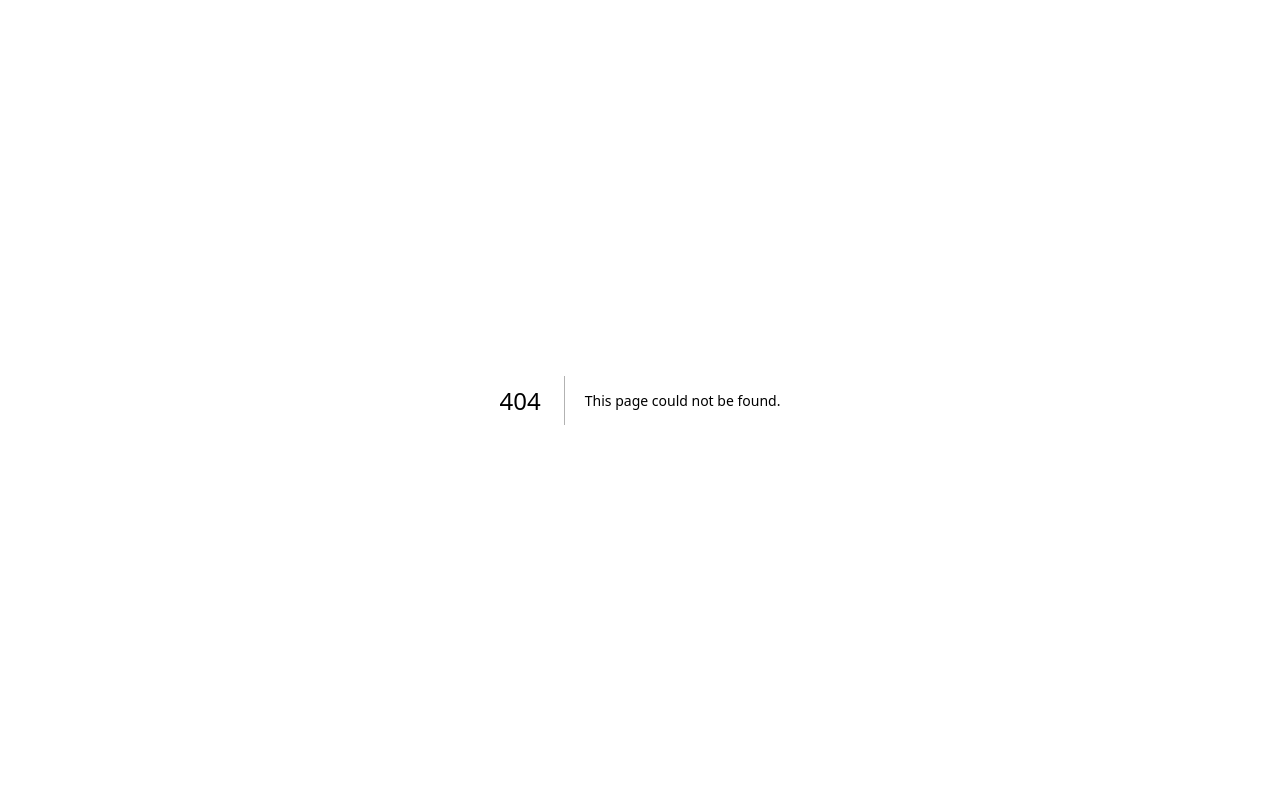
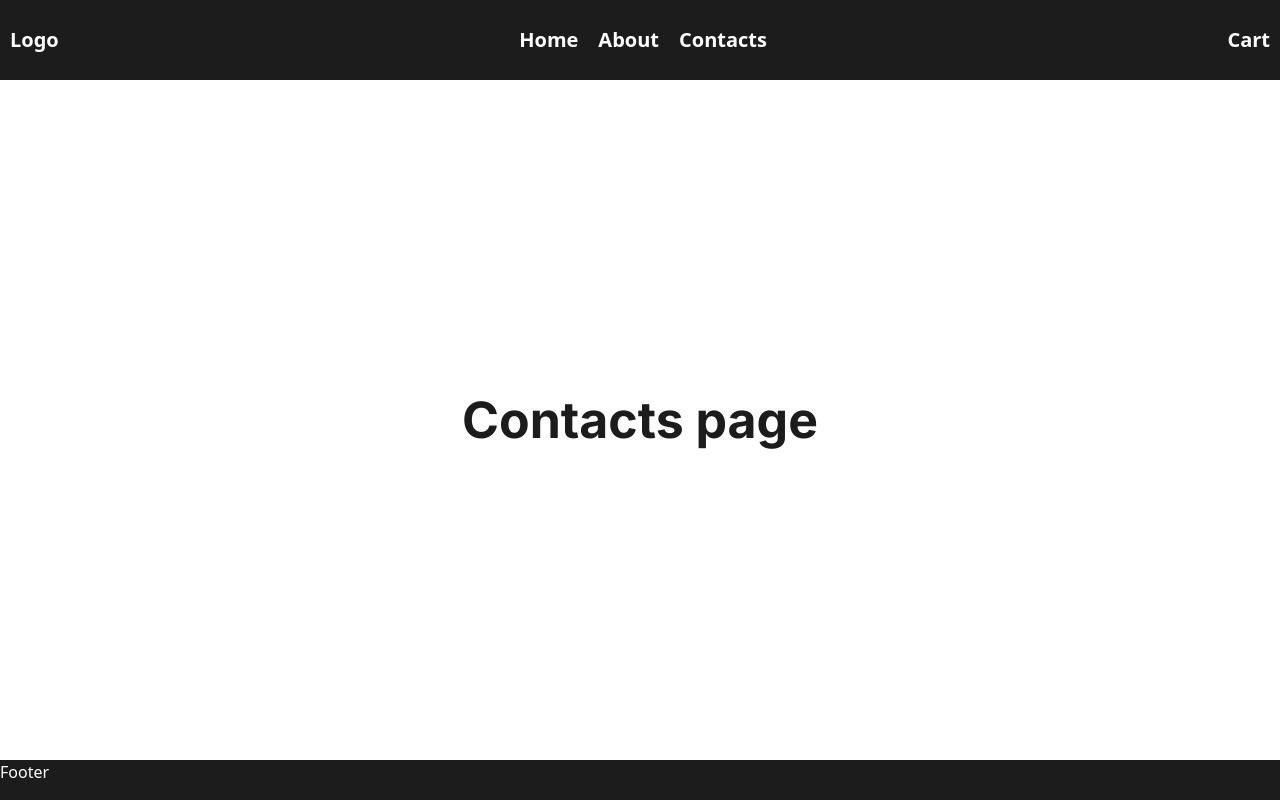
Before and after one commit to speedo-ua/store-team, a Next.js app: page /contacts in a window 1280 px wide. Before the commit this address had no page. Built offline with nearby package versions, Linux system fonts and the light colour scheme.

Commit message:
css, html

```diff
--- /dev/null
+++ b/app/about/page.tsx
@@ -0,0 +1,7 @@
+const About = () => {
+    return (
+       <h1>About page</h1>
+    )
+}
+
+export default About
--- /dev/null
+++ b/app/contacts/page.tsx
@@ -0,0 +1,6 @@
+const Contacts = () => {
+    return (
+       <h1>Contacts page</h1>
+    )
+}
+export default Contacts
--- a/app/globals.css
+++ b/app/globals.css
@@ -3,25 +3,52 @@
 @tailwind utilities;
 
 :root {
-  --foreground-rgb: 0, 0, 0;
-  --background-start-rgb: 214, 219, 220;
-  --background-end-rgb: 255, 255, 255;
+  --white: #fff;
+  --darkgrey: #1c1c1c;
+  --black: #000;
 }
 
-@media (prefers-color-scheme: dark) {
-  :root {
-    --foreground-rgb: 255, 255, 255;
-    --background-start-rgb: 0, 0, 0;
-    --background-end-rgb: 0, 0, 0;
-  }
+
+body {
+  color: var(--darkgrey);
+  background-color: var(--white);
 }
 
-body {
-  color: rgb(var(--foreground-rgb));
-  background: linear-gradient(
-      to bottom,
-      transparent,
-      rgb(var(--background-end-rgb))
-    )
-    rgb(var(--background-start-rgb));
+header {
+  background-color: var(--darkgrey);
+  color: var(--white);
+  height: 10vh;
+  font-weight: 700;
+  font-size: 20px;
+  display: flex;
+  justify-content: space-between;
+  align-items: center;
+  padding: 0px 10px;
 }
+
+main {
+  height: 85vh;
+  display: flex;
+  justify-content: center;
+  align-items: center;
+  font-size: 50px;
+  font-weight: 700;
+}
+
+footer {
+  height: 5vh;
+  background-color: var(--darkgrey);
+  color: var(--white);
+}
+
+.header-logo{
+
+}
+
+.header-menu{
+  display: flex;
+}
+
+.header-menu > li {
+  margin: 0px 10px;
+}
--- a/app/layout.tsx
+++ b/app/layout.tsx
@@ -1,12 +1,14 @@
+import { TheHeader } from '@/components/TheHeader'
 import './globals.css'
 import type { Metadata } from 'next'
 import { Inter } from 'next/font/google'
+import { TheFooter } from '@/components/TheFooter'
 
 const inter = Inter({ subsets: ['latin'] })
 
 export const metadata: Metadata = {
-  title: 'Create Next App',
-  description: 'Generated by create next app',
+  title: 'Store',
+  description: 'Team progect',
 }
 
 export default function RootLayout({
@@ -16,7 +18,11 @@ export default function RootLayout({
 }) {
   return (
     <html lang="en">
-      <body className={inter.className}>{children}</body>
+      <body>
+        <TheHeader/>
+          <main className={inter.className}>{children}</main>
+        <TheFooter/>
+      </body>
     </html>
   )
 }
--- a/app/page.tsx
+++ b/app/page.tsx
@@ -1,113 +1,7 @@
-import Image from 'next/image'
+
 
 export default function Home() {
   return (
-    <main className="flex min-h-screen flex-col items-center justify-between p-24">
-      <div className="z-10 max-w-5xl w-full items-center justify-between font-mono text-sm lg:flex">
-        <p className="fixed left-0 top-0 flex w-full justify-center border-b border-gray-300 bg-gradient-to-b from-zinc-200 pb-6 pt-8 backdrop-blur-2xl dark:border-neutral-800 dark:bg-zinc-800/30 dark:from-inherit lg:static lg:w-auto  lg:rounded-xl lg:border lg:bg-gray-200 lg:p-4 lg:dark:bg-zinc-800/30">
-          Get started by editing&nbsp;
-          <code className="font-mono font-bold">app/page.tsx</code>
-        </p>
-        <div className="fixed bottom-0 left-0 flex h-48 w-full items-end justify-center bg-gradient-to-t from-white via-white dark:from-black dark:via-black lg:static lg:h-auto lg:w-auto lg:bg-none">
-          <a
-            className="pointer-events-none flex place-items-center gap-2 p-8 lg:pointer-events-auto lg:p-0"
-            href="https://vercel.com?utm_source=create-next-app&utm_medium=appdir-template&utm_campaign=create-next-app"
-            target="_blank"
-            rel="noopener noreferrer"
-          >
-            By{' '}
-            <Image
-              src="/vercel.svg"
-              alt="Vercel Logo"
-              className="dark:invert"
-              width={100}
-              height={24}
-              priority
-            />
-          </a>
-        </div>
-      </div>
-
-      <div className="relative flex place-items-center before:absolute before:h-[300px] before:w-[480px] before:-translate-x-1/2 before:rounded-full before:bg-gradient-radial before:from-white before:to-transparent before:blur-2xl before:content-[''] after:absolute after:-z-20 after:h-[180px] after:w-[240px] after:translate-x-1/3 after:bg-gradient-conic after:from-sky-200 after:via-blue-200 after:blur-2xl after:content-[''] before:dark:bg-gradient-to-br before:dark:from-transparent before:dark:to-blue-700 before:dark:opacity-10 after:dark:from-sky-900 after:dark:via-[#0141ff] after:dark:opacity-40 before:lg:h-[360px] z-[-1]">
-        <Image
-          className="relative dark:drop-shadow-[0_0_0.3rem_#ffffff70] dark:invert"
-          src="/next.svg"
-          alt="Next.js Logo"
-          width={180}
-          height={37}
-          priority
-        />
-      </div>
-
-      <div className="mb-32 grid text-center lg:max-w-5xl lg:w-full lg:mb-0 lg:grid-cols-4 lg:text-left">
-        <a
-          href="https://nextjs.org/docs?utm_source=create-next-app&utm_medium=appdir-template&utm_campaign=create-next-app"
-          className="group rounded-lg border border-transparent px-5 py-4 transition-colors hover:border-gray-300 hover:bg-gray-100 hover:dark:border-neutral-700 hover:dark:bg-neutral-800/30"
-          target="_blank"
-          rel="noopener noreferrer"
-        >
-          <h2 className={`mb-3 text-2xl font-semibold`}>
-            Docs{' '}
-            <span className="inline-block transition-transform group-hover:translate-x-1 motion-reduce:transform-none">
-              -&gt;
-            </span>
-          </h2>
-          <p className={`m-0 max-w-[30ch] text-sm opacity-50`}>
-            Find in-depth information about Next.js features and API.
-          </p>
-        </a>
-
-        <a
-          href="https://nextjs.org/learn?utm_source=create-next-app&utm_medium=appdir-template-tw&utm_campaign=create-next-app"
-          className="group rounded-lg border border-transparent px-5 py-4 transition-colors hover:border-gray-300 hover:bg-gray-100 hover:dark:border-neutral-700 hover:dark:bg-neutral-800/30"
-          target="_blank"
-          rel="noopener noreferrer"
-        >
-          <h2 className={`mb-3 text-2xl font-semibold`}>
-            Learn{' '}
-            <span className="inline-block transition-transform group-hover:translate-x-1 motion-reduce:transform-none">
-              -&gt;
-            </span>
-          </h2>
-          <p className={`m-0 max-w-[30ch] text-sm opacity-50`}>
-            Learn about Next.js in an interactive course with&nbsp;quizzes!
-          </p>
-        </a>
-
-        <a
-          href="https://vercel.com/templates?framework=next.js&utm_source=create-next-app&utm_medium=appdir-template&utm_campaign=create-next-app"
-          className="group rounded-lg border border-transparent px-5 py-4 transition-colors hover:border-gray-300 hover:bg-gray-100 hover:dark:border-neutral-700 hover:dark:bg-neutral-800/30"
-          target="_blank"
-          rel="noopener noreferrer"
-        >
-          <h2 className={`mb-3 text-2xl font-semibold`}>
-            Templates{' '}
-            <span className="inline-block transition-transform group-hover:translate-x-1 motion-reduce:transform-none">
-              -&gt;
-            </span>
-          </h2>
-          <p className={`m-0 max-w-[30ch] text-sm opacity-50`}>
-            Explore the Next.js 13 playground.
-          </p>
-        </a>
-
-        <a
-          href="https://vercel.com/new?utm_source=create-next-app&utm_medium=appdir-template&utm_campaign=create-next-app"
-          className="group rounded-lg border border-transparent px-5 py-4 transition-colors hover:border-gray-300 hover:bg-gray-100 hover:dark:border-neutral-700 hover:dark:bg-neutral-800/30"
-          target="_blank"
-          rel="noopener noreferrer"
-        >
-          <h2 className={`mb-3 text-2xl font-semibold`}>
-            Deploy{' '}
-            <span className="inline-block transition-transform group-hover:translate-x-1 motion-reduce:transform-none">
-              -&gt;
-            </span>
-          </h2>
-          <p className={`m-0 max-w-[30ch] text-sm opacity-50`}>
-            Instantly deploy your Next.js site to a shareable URL with Vercel.
-          </p>
-        </a>
-      </div>
-    </main>
+      <div> Home </div>
   )
 }
--- /dev/null
+++ b/components/TheFooter.tsx
@@ -0,0 +1,8 @@
+const TheFooter = () => {
+    return (
+        <footer>
+            Footer
+        </footer>
+    )
+}
+export {TheFooter}
--- /dev/null
+++ b/components/TheHeader.tsx
@@ -0,0 +1,17 @@
+import Link from "next/link"
+
+const TheHeader = () => {
+    return (
+        <header>
+            <div className="header-logo">Logo</div>
+            <ul className="header-menu">
+                <li><Link href={'/'}>Home</Link></li>
+                <li><Link href={'/about'}>About</Link></li>
+                <li><Link href={'/contacts'}>Contacts</Link></li>
+            </ul>
+            <div className="header-cart"> Cart</div>
+        </header>
+    )
+}
+
+export {TheHeader}
--- a/package.json
+++ b/package.json
@@ -3,7 +3,7 @@
   "version": "0.1.0",
   "private": true,
   "scripts": {
-    "dev": "next dev",
+    "dev": "next dev --turbo",
     "build": "next build",
     "start": "next start",
     "lint": "next lint"
@@ -18,6 +18,7 @@
     "next": "13.4.19",
     "postcss": "8.4.28",
     "react": "18.2.0",
+    "react-redux": "^8.1.0",
     "react-dom": "18.2.0",
     "tailwindcss": "3.3.3",
     "typescript": "5.2.2"
```
Also changed, not shown: .eslintrc.json.
